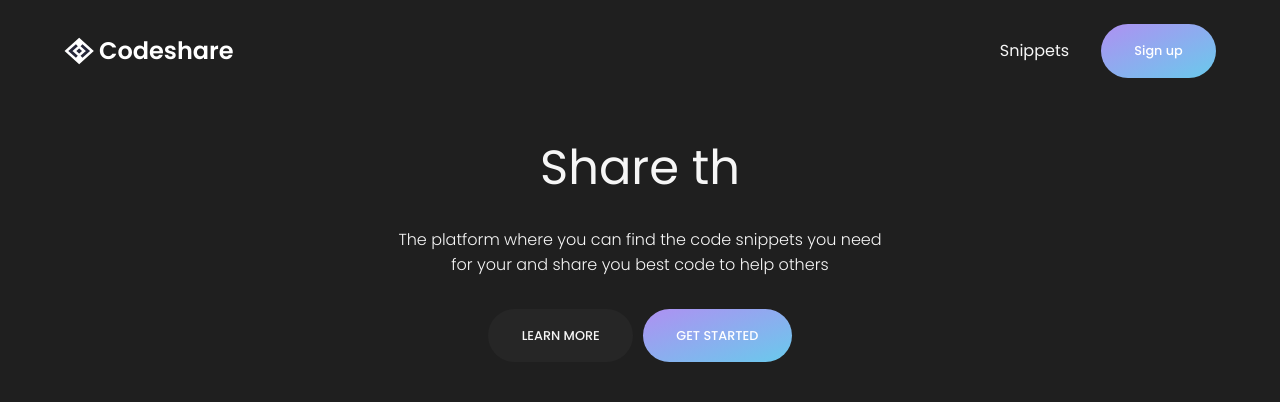
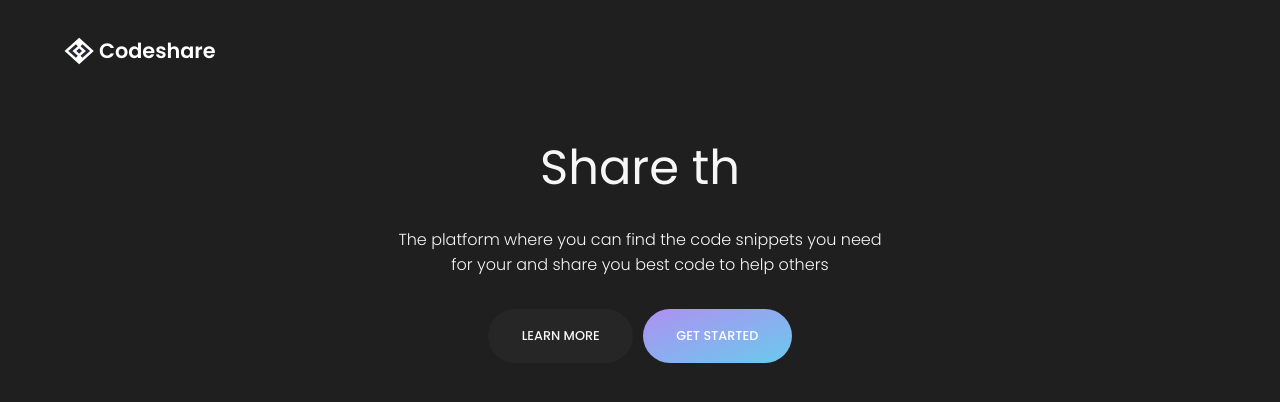
Before and after one commit to mattiapomelli/codeshare, a Next.js app: page / in a window 1280 px wide. Shown: the top 402 px of the page. Built offline with nearby package versions, Linux system fonts and the light colour scheme; no server answers.

Commit message:
mobile responsive navbar

```diff
--- a/components/Button.js
+++ b/components/Button.js
@@ -74,7 +74,6 @@ export const IconButton = ({ icon, iconType, ...rest }) => (
 )
 
 export const FlexButton= ({ children, icon, iconType, small, ...rest }) => {
-    console.log(rest)
     return (
         <StyledFlexButton {...rest} small={small}>
             {children}
--- a/components/Dropdown/Dropdown.js
+++ b/components/Dropdown/Dropdown.js
@@ -3,7 +3,6 @@ import { FlexButton } from "../Button"
 import { DropdownWrapper, DropdownMenu, DropdownItem } from './DropdownElements'
 
 export default function Dropdown({ options, onSelect, value, nullValue, as, right, minWidth }) {
-    console.log('def: ', minWidth)
     const [open, setOpen] = useState(false)
     const dropdownRef = useRef()
 
--- a/components/Flex.js
+++ b/components/Flex.js
@@ -7,6 +7,7 @@ const Flex = styled.div`
     flex-direction: ${props => props.dir || "row"};
     width: ${props => props.w || "auto"};
     margin: ${props => props.auto ? "auto" : 0};
+    flex-wrap: ${props => props.wrap ? "wrap" : "nowrap"};
 `
 
 export default Flex
--- a/components/Logo.js
+++ b/components/Logo.js
@@ -10,7 +10,7 @@ const LogoWrapper = styled(Flex).attrs(props => ({
     h1 {
         line-height: 1;
         margin-left: 5px;
-        font-size: 1.5rem;
+        font-size: 1.3rem;
         margin-top: ${props => props.vertical ? "0.5rem" : 0}
     }
     span { font-size: 30px}
--- a/components/Navbar.js
+++ b/components/Navbar.js
@@ -1,17 +1,52 @@
+import { useState } from 'react'
 import Logo from './Logo'
 import { Button } from "../components/Button"
+import { Icon } from '../components/Icon/Icon'
 import Flex from './Flex'
 import Link from "next/link"
 import { useSession, signOut } from "next-auth/client"
-import styled from "styled-components"
+import styled, { css } from "styled-components"
 
-const List = styled(Flex)`
+const List = styled.ul`
     list-style-type: none;
+    position: absolute;
+    top: 0.8rem;
+    right: 0.5rem;
+    display: flex;
+    flex-direction: column;
+    align-items: center;
+    padding: 1rem;
+    padding-top: 4rem;
+    background-color: ${props => props.theme.colors.background};
+    border-radius: ${props => props.theme.borderRadius};
+    border: 1px solid ${props => props.theme.colors.details};
+    z-index: 2;
 
-    li { display: inline-block;}
+    ${props => !props.show && css`
+        display: none;
+    `};
 
-    & > *:not(:last-child){
-        margin-right: ${props => props.horizontal ? props.margin : "0"};
+    li { display: inline-block; margin-bottom: 1rem;}
+
+    @media ${props => props.theme.breakpoints.tablet} {
+        display: block;
+        position: inherit;
+        width: auto;
+        flex-direction: row;
+        border: none;
+        padding: 0;
+        & > *:not(:last-child){
+            margin-right: ${props => props.horizontal ? props.margin : "0"};
+        }
+        animation: fadeIn 1s;
+        @keyframes fadeIn {
+            0% {
+                opacity:0;
+            }
+            100% {
+                opacity:1;
+            }
+        }
     }
 `
 
@@ -22,27 +57,25 @@ const NavMenu = styled(Flex)`
     a {
         cursor: pointer;
     }
-    nav {
-        animation: fadeIn 1s;
-    }
-    @keyframes fadeIn {
-        0% {
-            opacity:0;
-        }
-        100% {
-            opacity:1;
-        }
+`
+
+const HamIcon = styled(Icon)`
+    z-index: 30;
+    position: relative;
+    @media ${props => props.theme.breakpoints.tablet} {
+        display: none;
     }
 `
 
 export default function Navbar() {
     const [session] = useSession();
+    const [showNavbar, setShowNavbar] = useState(false);
 
     return (
         <NavMenu h="space-between" v="center" as="header" auto>
             <Logo size={30}/>
             <nav>
-                <List horizontal margin="2rem" v="center" as="ul">
+                <List horizontal margin="2rem" v="center" as="ul" show={showNavbar}>
                     <Link href="/snippets">
                         <li><a>Snippets</a></li>
                     </Link>
@@ -55,6 +88,7 @@ export default function Navbar() {
                         </Link>
                     }
                 </List>
+                <HamIcon name={showNavbar ? "cross" : "menu"} type="primary" onClick={() => setShowNavbar(prev => !prev)}/>
             </nav>
         </NavMenu>
     )
--- a/components/Typography.js
+++ b/components/Typography.js
@@ -14,6 +14,8 @@ export const H2 = styled.h2`
     font-weight: 400;
     color: white;
     margin-bottom: 0.5rem;
+    line-height: 1;
+
 `
 
 export const Label = styled.label`
```
